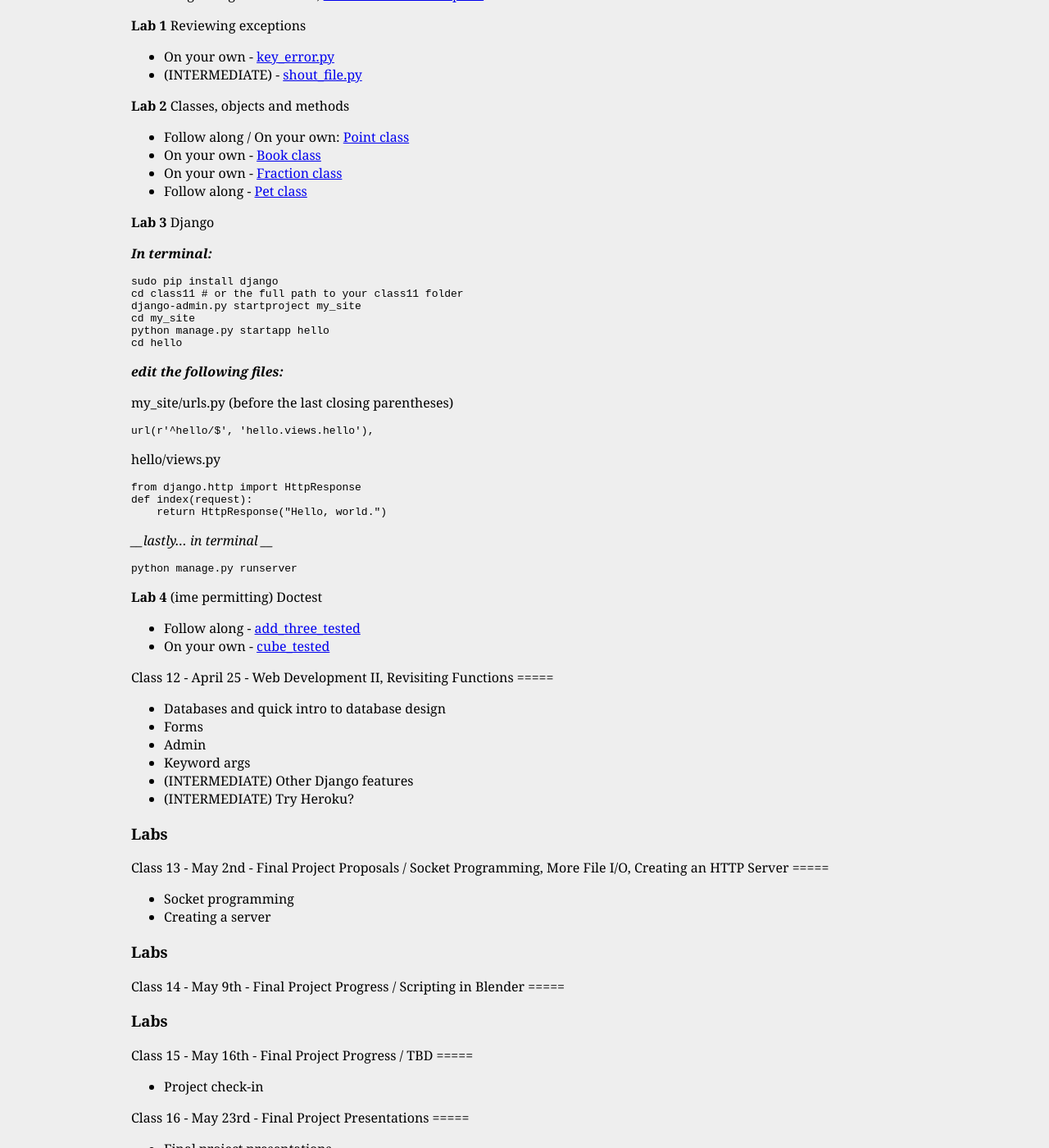
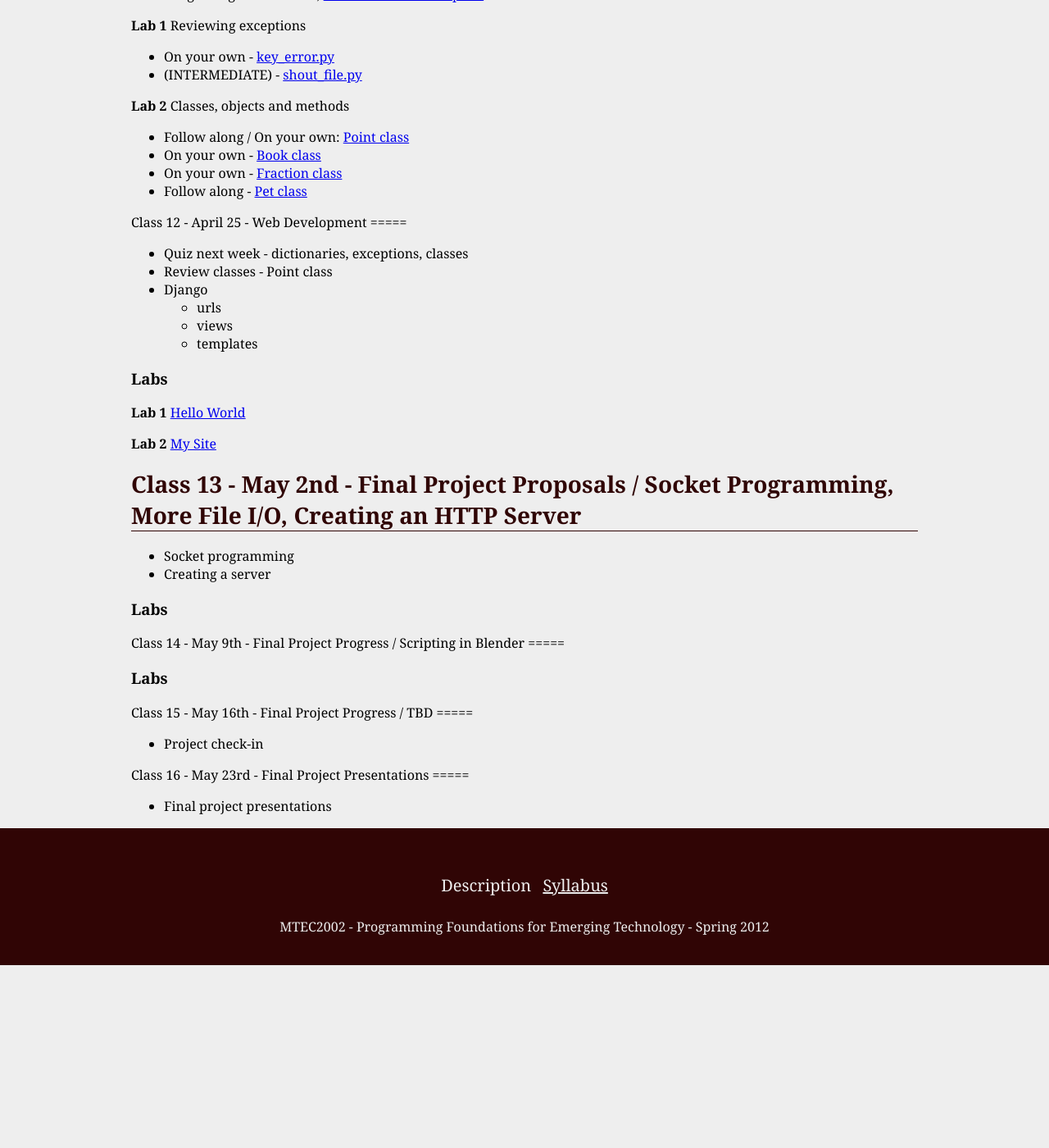
Before and after one commit to jversoza/MTEC2002, a Jekyll site: the page built from syllabus.markdown, in a window 1280 px wide and 1400 px high, scrolled down 9490 px. Shown: the whole window at 82% size. Built offline with Jekyll 4.4.1, drawn with Linux system fonts in a browser that asks for light colours; after the commit the page ends 10667 px from its top, so only the background shows below that; some of the changed text lies outside the part shown.

Commit message:
added lab12

```diff
--- a/_layouts/default.html
+++ b/_layouts/default.html
@@ -1,6 +1,7 @@
 <!DOCTYPE html>
 <html lang="en">
 <head>
+	<title>{{ page.title }}</title>
 	<link rel="stylesheet" type="text/css" href="{{ site.res_base_url }}/css/screen.css">
 	<link rel="stylesheet" type="text/css" href="{{ site.res_base_url }}/css/syntax.css">
 </head>
--- a/syllabus.markdown
+++ b/syllabus.markdown
@@ -404,7 +404,7 @@
 * Time permitting - [twitter and json](class10/labs/twitter.py)
 
 <a class="class11" id="class11"></a>
-Class 11 - April 18th -  Classes, Tests, Documentation and Web Development Intro
+Class 11 - April 18th -  Reviewing Exceptions, Classes, Inheritance, Web Development Overview
 =====
 * Review Exceptions
 * Doc Tests
@@ -425,55 +425,26 @@
 * On your own - [Fraction class](class11/labs/my_fractions.py)
 * Follow along - [Pet class](class11/labs/pet.py)
 
-__Lab 3__ Django
-
-___In terminal:___
-
-<pre>
-sudo pip install django
-cd class11 # or the full path to your class11 folder
-django-admin.py startproject my_site
-cd my_site
-python manage.py startapp hello
-cd hello
-</pre>
-
-___edit the following files:___
-
-my_site/urls.py (before the last closing parentheses)
-<pre>url(r'^hello/$', 'hello.views.hello'),</pre>
-
-
-hello/views.py
-<pre>
-from django.http import HttpResponse
-def index(request):
-    return HttpResponse("Hello, world.")
-</pre>
-
-___lastly... in terminal ___
-<pre>
-python manage.py runserver
-</pre>
-
-__Lab 4__ (ime permitting) Doctest
-* Follow along - [add_three_tested](class11/labs/add_three_tested.py)
-* On your own - [cube_tested](class11/labs/cube_tested.py)
-
 <a class="class12" id="class12"></a>
-Class 12 - April 25 - Web Development II, Revisiting Functions
+Class 12 - April 25 - Web Development
 =====
-* Databases and quick intro to database design
-* Forms
-* Admin
-* Keyword args
-* (INTERMEDIATE) Other Django features
-* (INTERMEDIATE) Try Heroku?
+* Quiz next week - dictionaries, exceptions, classes
+* Review classes - Point class
+* Django
+	* urls
+	* views
+	* templates
 
 <a class="labs12" id="labs12"></a>
+
 ###Labs
 
+__Lab 1__ [Hello World](django-lab-1.html)
+
+__Lab 2__ [My Site](django-lab-2.html)
+
 <a class="class13" id="class13"></a>
+
 Class 13 - May 2nd - Final Project Proposals / Socket Programming, More File I/O, Creating an HTTP Server
 =====
 * Socket programming
```
Also changed, not shown: django-lab-1.markdown (added, +277 -0 lines), django-lab-2.markdown (added, +14 -0 lines).
